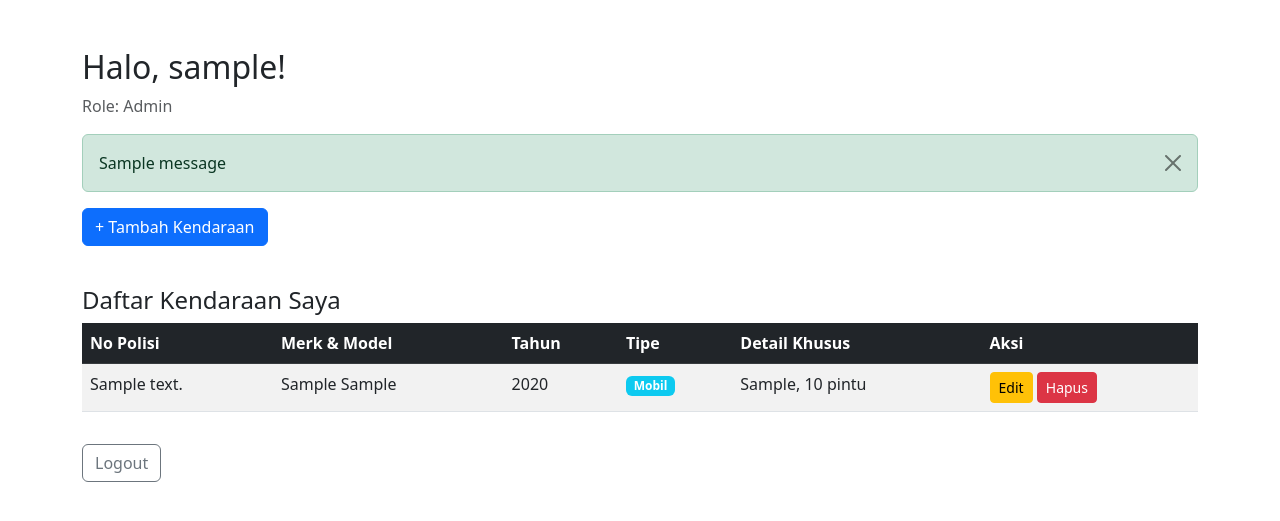
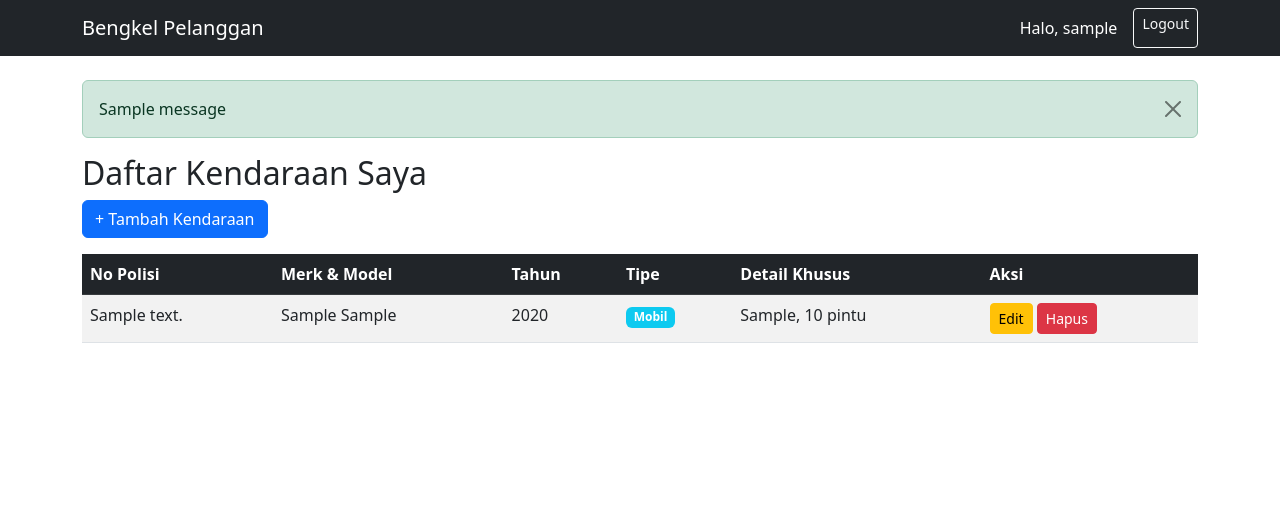
Before and after one commit to MRadjaNurAkbarA25/proyek-mk-pbo, a Django app: template pelanggan/templates/pelanggan/dashboard.html in a window 1280 px wide. Shown: the top 521 px of the page. Run offline with Django 5.2, Linux system fonts and the light colour scheme; the template is opened without the code that fills it: values that come from a table or form of the project are taken from there, others are empty; a user stored in the database is signed in; tables that the repository leaves empty hold one stand-in row (values such as "Sample post"); one stand-in notice (Sample message) is shown.

Commit message:
membuat base html di pelanggan dan merapikan file html pelanggan lain

```diff
--- /dev/null
+++ b/pelanggan/templates/pelanggan/base.html
@@ -0,0 +1,42 @@
+<!-- pelanggan/templates/pelanggan/base.html -->
+<!DOCTYPE html>
+<html lang="id">
+<head>
+    <meta charset="UTF-8">
+    <meta name="viewport" content="width=device-width, initial-scale=1.0">
+    <title>{% block title %}Bengkel Pelanggan{% endblock %}</title>
+    <link href="https://cdn.jsdelivr.net/npm/bootstrap@5.3.0/dist/css/bootstrap.min.css" rel="stylesheet">
+    {% block extra_css %}{% endblock %}
+</head>
+<body>
+    <!-- Navbar Sederhana -->
+    <nav class="navbar navbar-expand-lg navbar-dark bg-dark mb-4">
+        <div class="container">
+            <a class="navbar-brand" href="{% url 'pelanggan_dashboard' %}">Bengkel Pelanggan</a>
+            <div class="d-flex">
+                <span class="navbar-text text-white me-3">Halo, {{ user.username }}</span>
+                <a href="{% url 'logout' %}" class="btn btn-outline-light btn-sm">Logout</a>
+            </div>
+        </div>
+    </nav>
+
+    <div class="container">
+        <!-- Pesan sukses/error (Hanya perlu ditulis 1x di sini!) -->
+        {% if messages %}
+            {% for message in messages %}
+                <div class="alert alert-{{ message.tags }} alert-dismissible fade show" role="alert">
+                    {{ message }}
+                    <button type="button" class="btn-close" data-bs-dismiss="alert"></button>
+                </div>
+            {% endfor %}
+        {% endif %}
+
+        <!-- Konten spesifik setiap halaman akan disuntikkan di sini -->
+        {% block content %}
+        {% endblock %}
+    </div>
+
+    <script src="https://cdn.jsdelivr.net/npm/bootstrap@5.3.0/dist/js/bootstrap.bundle.min.js"></script>
+    {% block extra_js %}{% endblock %}
+</body>
+</html>
--- a/pelanggan/templates/pelanggan/dashboard.html
+++ b/pelanggan/templates/pelanggan/dashboard.html
@@ -1,28 +1,12 @@
-<!DOCTYPE html>
-<html lang="id">
-<head>
-    <meta charset="UTF-8">
-    <title>Dashboard Pelanggan</title>
-    <link href="https://cdn.jsdelivr.net/npm/bootstrap@5.3.0/dist/css/bootstrap.min.css" rel="stylesheet">
-</head>
-<body>
-<div class="container mt-5">
-    <h2>Halo, {{ user.username }}!</h2>
-    <p class="text-muted">Role: {{ user.get_role_display }}</p>
+<!-- pelanggan/templates/pelanggan/dashboard.html -->
+{% extends "pelanggan/base.html" %}
 
-    <!-- Pesan sukses/error dari Django -->
-    {% if messages %}
-        {% for message in messages %}
-            <div class="alert alert-{{ message.tags }} alert-dismissible fade show" role="alert">
-                {{ message }}
-                <button type="button" class="btn-close" data-bs-dismiss="alert"></button>
-            </div>
-        {% endfor %}
-    {% endif %}
+{% block title %}Dashboard Pelanggan{% endblock %}
 
+{% block content %}
+<h2>Daftar Kendaraan Saya</h2>
 <a href="{% url 'pilih_tipe_kendaraan' %}" class="btn btn-primary mb-3">+ Tambah Kendaraan</a>
 
-    <h4 class="mt-4">Daftar Kendaraan Saya</h4>
 {% if daftar_kendaraan %}
     <table class="table table-striped table-hover">
         <thead class="table-dark">
@@ -45,7 +29,6 @@
                 <td>{{ kendaraan.deskripsi_khusus }}</td>
                 <td>
                     <a href="{% url 'edit_kendaraan' kendaraan.pk %}" class="btn btn-sm btn-warning">Edit</a>
-                        <!-- Tombol Hapus wajib pakai form POST -->
                     <form method="post" action="{% url 'hapus_kendaraan' kendaraan.pk %}" style="display:inline;">
                         {% csrf_token %}
                         <button type="submit" class="btn btn-sm btn-danger" onclick="return confirm('Yakin ingin menghapus kendaraan ini?');">Hapus</button>
@@ -56,13 +39,8 @@
         </tbody>
     </table>
 {% else %}
-        <div class="alert alert-light border">
+    <div class="alert alert-light border mt-3">
         Anda belum memiliki kendaraan terdaftar. Silakan tambah kendaraan pertama Anda!
     </div>
 {% endif %}
-
-    <a href="{% url 'logout' %}" class="btn btn-outline-secondary mt-3">Logout</a>
-</div>
-<script src="https://cdn.jsdelivr.net/npm/bootstrap@5.3.0/dist/js/bootstrap.bundle.min.js"></script>
-</body>
-</html>
+{% endblock %}
```
Also changed, not shown: pelanggan/templates/pelanggan/form_kendaraan.html (+8 -15 lines), pelanggan/templates/pelanggan/pilih_tipe_kendaraan.html (+7 -14 lines). Lines whose indentation alone changed are shown as unchanged.
